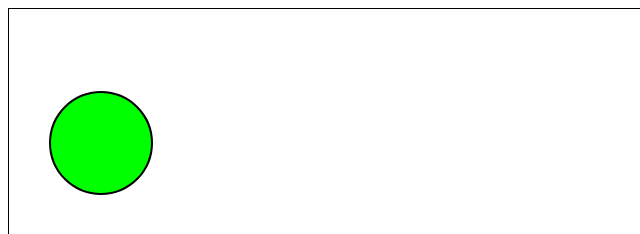
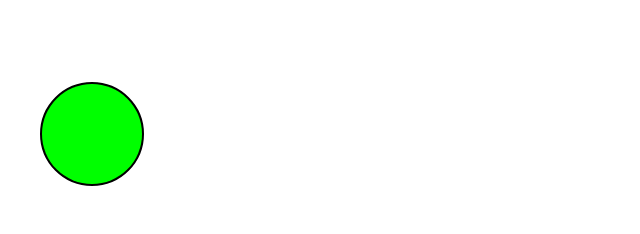
Before and after one commit to davethomas11/V_Is_For_Vince, a website: page index.html in a window 1280 px wide. Shown: the top 234 px of the page, without its empty margins (0-640 px from the left). Drawn offline with nearby package versions, Linux system fonts and the light colour scheme; files that its build step writes are made by us from their sources.

Commit message:
Change canvas from 100% to 100vw & 100vh
The canvas is now automatically resized to be 100% of the viewport, with no scroll bars. When you open dev tools or resize the window, the canvas responds. Removed the border from the canvas as well and added a reset.

```diff
--- a/src/index.scss
+++ b/src/index.scss
@@ -1,10 +1,13 @@
-body,html {
-  height: 100%;
-  width: 100%;
+// RESET
+* {
+  margin: 0;
+  padding: 0;
+  font-size: 1rem;
 }
 
 .game-viewport {
-  border: 1px solid black;
-  width: 100%;
-  height: 100%;
+  display: block;
+
+  width: 100vw;
+  height: 100vh;
 }
```
